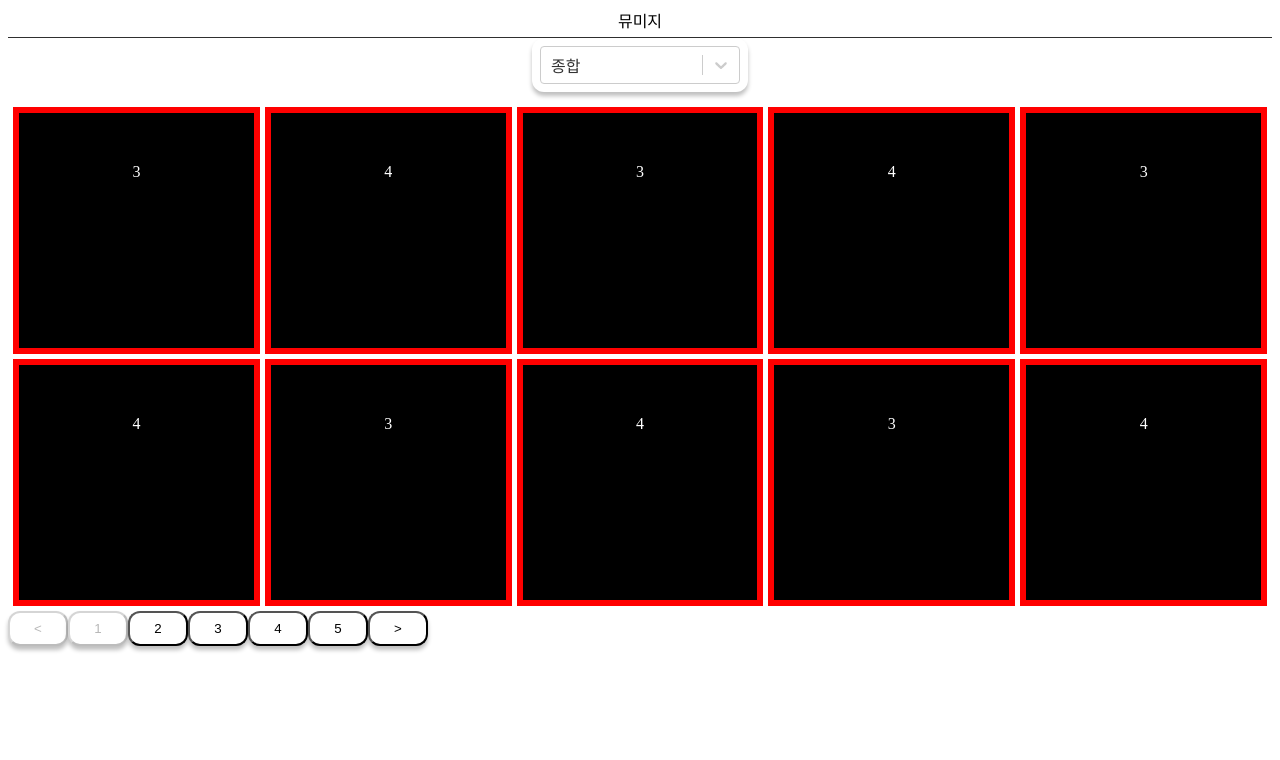
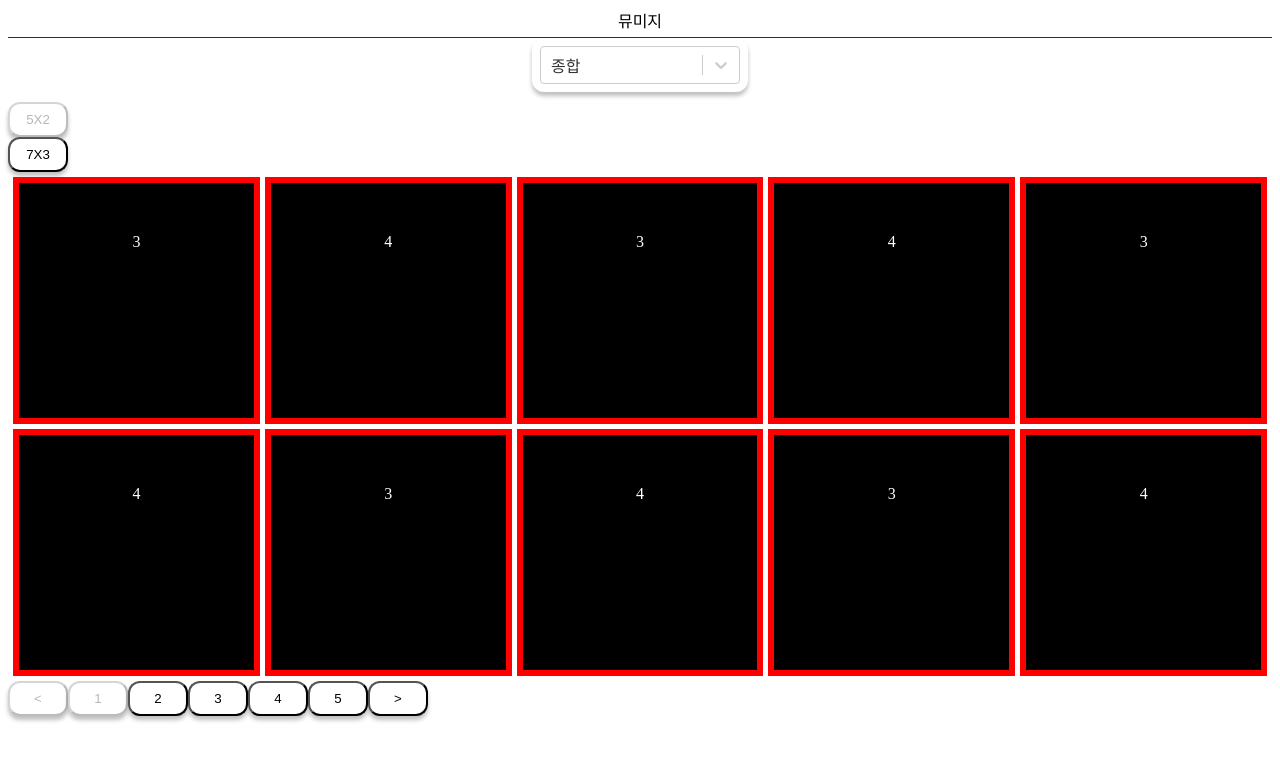
Before and after one commit to MrMirror21/mumage-frontend, a React (Create React App) app: page /Explore in a window 1280 px wide. Shown: the top 760 px of the page. Built offline with nearby package versions, Linux system fonts and the light colour scheme.

Commit message:
feat: 그리드 ui 선택 버튼

```diff
--- a/src/components/Section.js
+++ b/src/components/Section.js
@@ -8,10 +8,6 @@ const GridContainer = styled.div`
   grid-template-columns: repeat(3, 1fr);
   gap: 5px;
   padding: 5px;
-
-  @media (min-width: 800px) {
-    grid-template-columns: repeat(5, 1fr)
-  }
 `;
 
 const GridItem = styled.div`
@@ -40,7 +36,8 @@ const Section = () => {
   const [sectionValue, setSectionValue] = useState('종합');
   const [currentPage, setCurrentPage] = useState(1);
   const [windowWidth, setWindowWidth] = useState(window.innerWidth);
-  const [itemsPerPage, setItemsPerPage] = useState(15);
+  const [gridColumns, setGridColumns] = useState(3)
+  const [itemsPerPage, setItemsPerPage] = useState(9);
 
   const matchedData = FakeDataArr.filter(data => data["장르"] === sectionValue);
   const totalPage = Math.ceil(matchedData.length / itemsPerPage);
@@ -55,9 +52,11 @@ const Section = () => {
 
   useEffect(() => {
     if (windowWidth >= 800) {
+      setGridColumns(5);
       setItemsPerPage(10);
     } else {
-      setItemsPerPage(9);
+      setGridColumns(3);
+      setItemsPerPage(3*3);
     }
   }, [windowWidth]);
 
@@ -67,9 +66,33 @@ const Section = () => {
   const handleDownPage = () => {
     setCurrentPage(currentPage - 1);
   }
-
   const handleChangePage = (page) => {
     setCurrentPage(page);
+  }
+
+  const handle3X3Grid = () => {
+    if (gridColumns !== 3) {
+      setGridColumns(3);
+      setItemsPerPage(3*3);
+    }
+  }
+  const handle4X4Grid = () => {
+    if (gridColumns !== 4) {
+      setGridColumns(4);
+      setItemsPerPage(4*4);
+    }
+  }
+  const handle5X2Grid = () => {
+    if (gridColumns !== 5) {
+      setGridColumns(5);
+      setItemsPerPage(5*2);
+    }
+  }
+  const handle7X3Grid = () => {
+    if (gridColumns !== 7) {
+      setGridColumns(7);
+      setItemsPerPage(7*3);
+    }
   }
 
   const getPageNumbers = () => {
@@ -92,7 +115,11 @@ const Section = () => {
           setCurrentPage(1);
         }} />
       </SelectBoxContainer>
-      <GridContainer>
+      <Button onClick = {handle3X3Grid} style = {{display : windowWidth >= 800 ? 'none' : 'block'}} disabled={gridColumns===3}>3X3</Button>
+      <Button onClick = {handle4X4Grid} style = {{display : windowWidth >= 800 ? 'none' : 'block'}} disabled={gridColumns===4}>4X4</Button>
+      <Button onClick = {handle5X2Grid} style = {{display : windowWidth < 800 ? 'none' : 'block'}} disabled={gridColumns===5}>5X2</Button>
+      <Button onClick = {handle7X3Grid} style = {{display : windowWidth < 800 ? 'none' : 'block'}} disabled={gridColumns===7}>7X3</Button>
+      <GridContainer style = {{gridTemplateColumns : `repeat(${gridColumns}, 1fr)` }}>
         {displayedData.map((data, index) => (
           <GridItem key={index}>{data["내용"]}</GridItem>
         ))}
```
